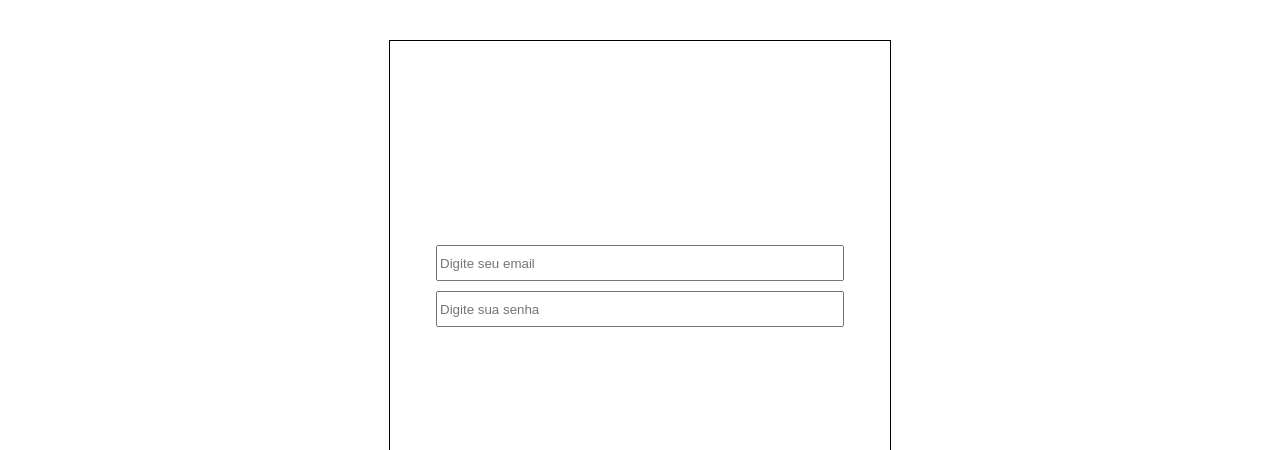
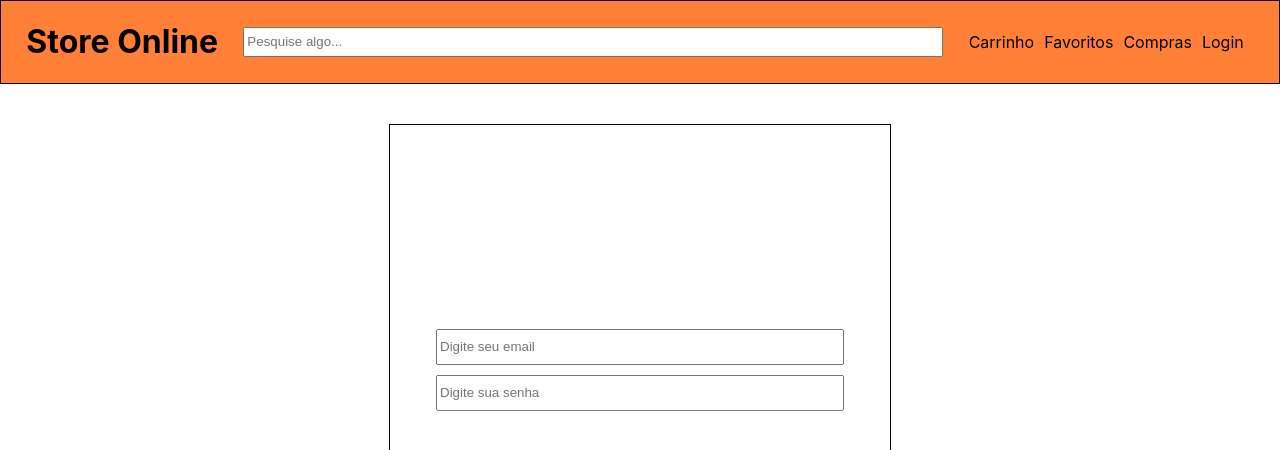
Before and after one commit to EsGui/frontend-store-online, a React (Create React App) app in the folder store-online/: page /login in a window 1280 px wide. Shown: the top 450 px of the page. Built offline with nearby package versions, Linux system fonts and the light colour scheme.

Commit message:
feat: HeaderHomePage foi adicionado a tela de login

```diff
--- a/store-online/src/Pages/LoginPage.js
+++ b/store-online/src/Pages/LoginPage.js
@@ -1,9 +1,11 @@
 import React from 'react'
+import HomePageHeader from '../Component/HomePageHeader/HomePageHeader';
 import LoginUser from '../Component/LoginUser/LoginUser';
 
 function LoginPage() {
   return (
     <>
+      <HomePageHeader />
       <LoginUser />
     </>
   )
```
